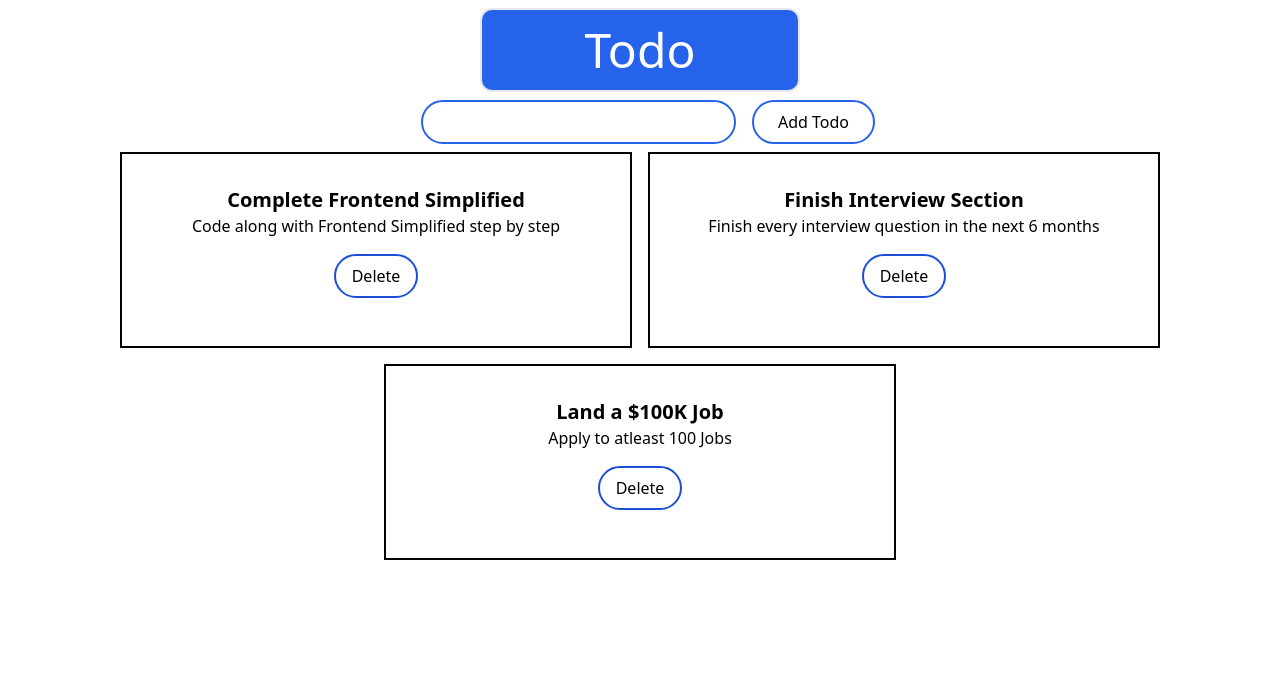
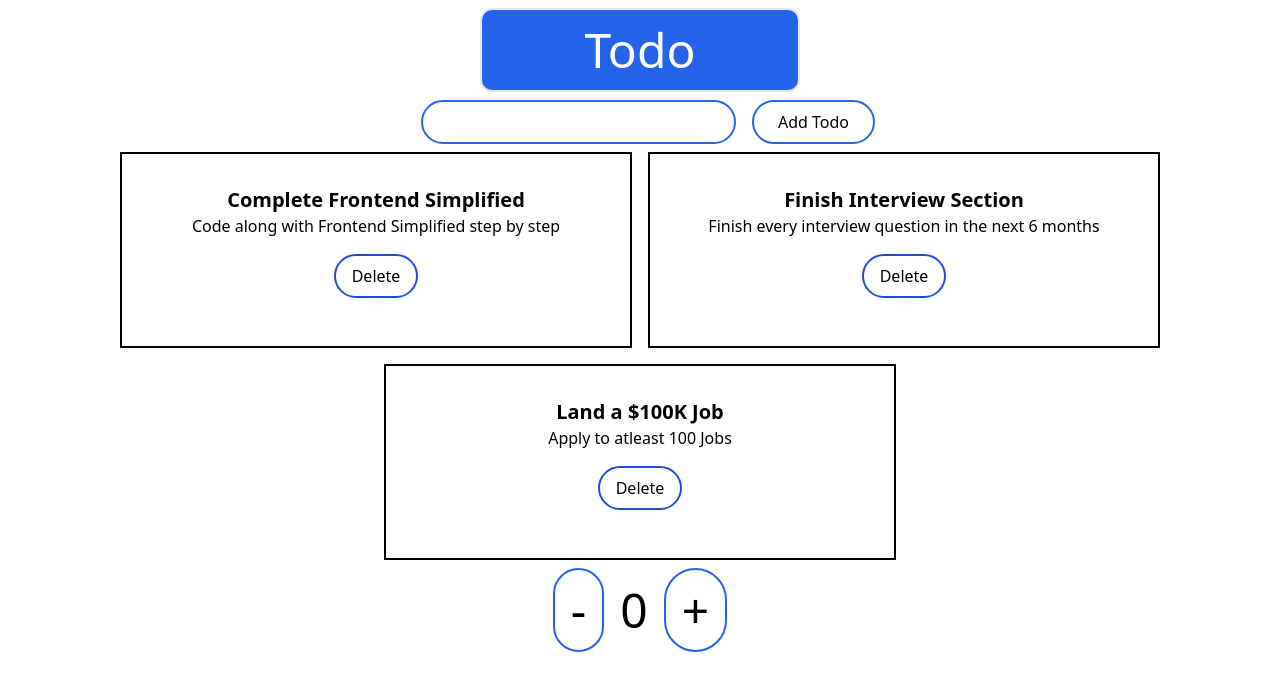
Before and after one commit to subratamondal1/javascript-react, a React (Create React App) app in the folder react-crash-course/: page / in a window 1280 px wide. Shown: the top 690 px of the page. Built offline with nearby package versions, Linux system fonts and the light colour scheme.

Commit message:
Counter App with React

```diff
--- a/react-crash-course/src/App.jsx
+++ b/react-crash-course/src/App.jsx
@@ -3,12 +3,13 @@ import Todo from './components/Todo'
 import Title from './components/Title';
 import Modal from './components/Modal';
 import React, { useState } from 'react';
+import Counter from './components/Counter';
 
 function App ()
 {
   // in useState we provide the default value that we want to set
   // using array destructuring we are taking the first value of useState, that is the 'state' itself
-  const [showModal, setShowModal] = useState(false)
+  const [showModal, setShowModal] = useState( false )
   return (
     <div className="App">
       <Title></Title>
@@ -38,7 +39,8 @@ function App ()
           paragraph="Apply to atleast 100 Jobs"
         ></Todo>
       </div>
-      {showModal && <Modal title="Are you sure about that buddy???"></Modal>}
+      { showModal && <Modal title="Are you sure about that buddy???"></Modal> }
+      <Counter count={0}></Counter>
     </div>
   );
 }
--- /dev/null
+++ b/react-crash-course/src/components/Counter.jsx
@@ -0,0 +1,19 @@
+import { useState } from "react"
+
+function Counter ( { count } )
+{
+    const [counter, changeCount] = useState( count )
+    return <div className="flex justify-center items-center text-5xl space-x-4">
+        <button
+            className="p-4 border-2 border-blue-600 rounded-full"
+            onClick={()=>changeCount((count)=>count-1)}
+        >-</button>
+        <h1>{ counter }</h1>
+        <button
+            className="p-4 border-2 border-blue-600 rounded-full"
+            onClick={()=>changeCount((count)=> count+1)}
+        >+</button>
+    </div>
+}
+
+export default Counter
```
